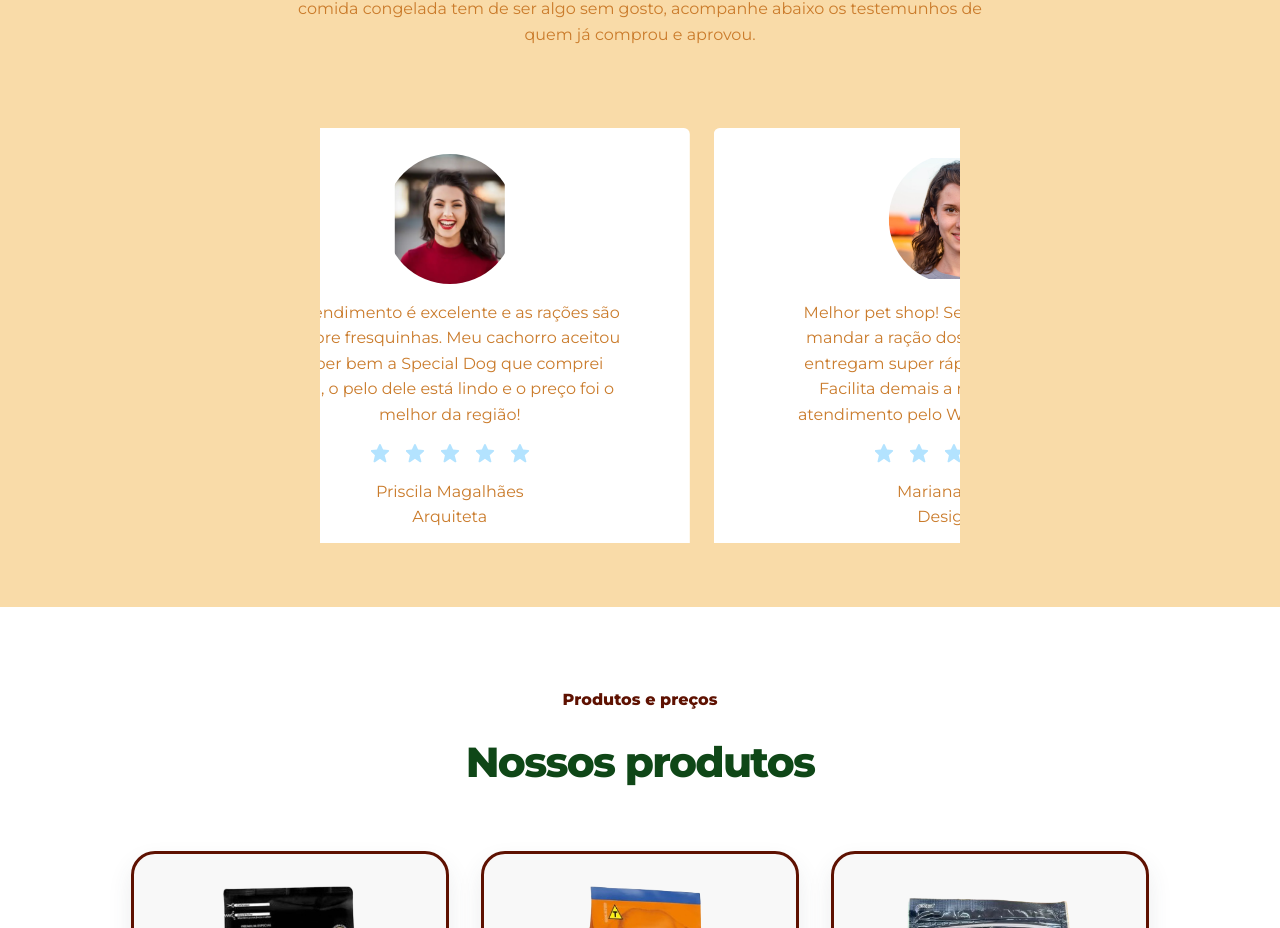
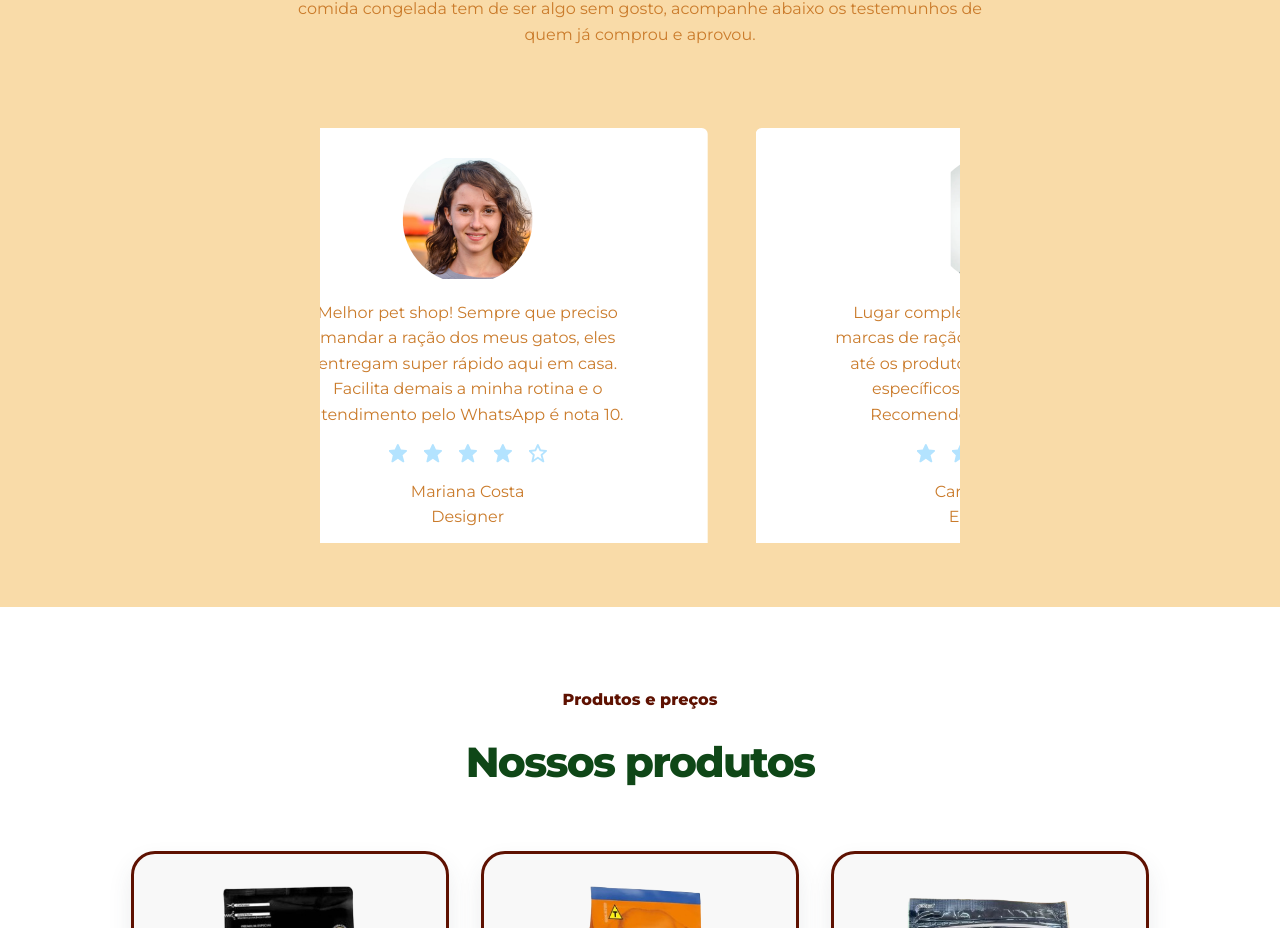
Before and after one commit to Felip8/landing-page, a React (Vite) app: page / in a window 1280 px wide. Shown: the part 1859-2787 px from the top of the page. Built offline with nearby package versions, Linux system fonts and the light colour scheme.

Commit message:
ja deu chega

```diff
--- a/src/Components/Testimonials.tsx
+++ b/src/Components/Testimonials.tsx
@@ -19,11 +19,25 @@ export default function Testimonials() {
           acompanhe abaixo os testemunhos de quem já comprou e aprovou.
         </p>
       </header>
-      <section className="carousel">
-        {listaDeTestemunhas.map((testemunhas: ITestemunhas) => (
-          <CardTestimonials key={testemunhas.id} testemunhas={testemunhas} />
-        ))}
-      </section>
+      <div className="carousel">
+        <div className="carousel-content">
+          {/* Primeira renderização da lista original */}
+          {listaDeTestemunhas.map((testemunhas) => (
+            <CardTestimonials
+              key={`orig-${testemunhas.id}`}
+              testemunhas={testemunhas}
+            />
+          ))}
+
+          {/* SEGUNDA RENDERIZAÇÃO (Os clones que criam a ilusão de infinito) */}
+          {listaDeTestemunhas.map((testemunhas) => (
+            <CardTestimonials
+              key={`clone-${testemunhas.id}`}
+              testemunhas={testemunhas}
+            />
+          ))}
+        </div>
+      </div>
     </section>
   );
 }
--- a/src/styles/testimonials.css
+++ b/src/styles/testimonials.css
@@ -22,7 +22,8 @@
   }
   .carousel {
     display: flex;
-    width: 80%;
+    width: 100%;
+    overflow: hidden;
   }
   .carousel:hover {
     .carousel-content {
@@ -34,7 +35,7 @@
     display: flex;
     gap: 1.5rem;
     padding-right: 1.5rem;
-    animation: swipe 30000ms linear infinite;
+    animation: swipe 50000ms linear infinite;
   }
   .carousel-card {
     display: flex;
```
